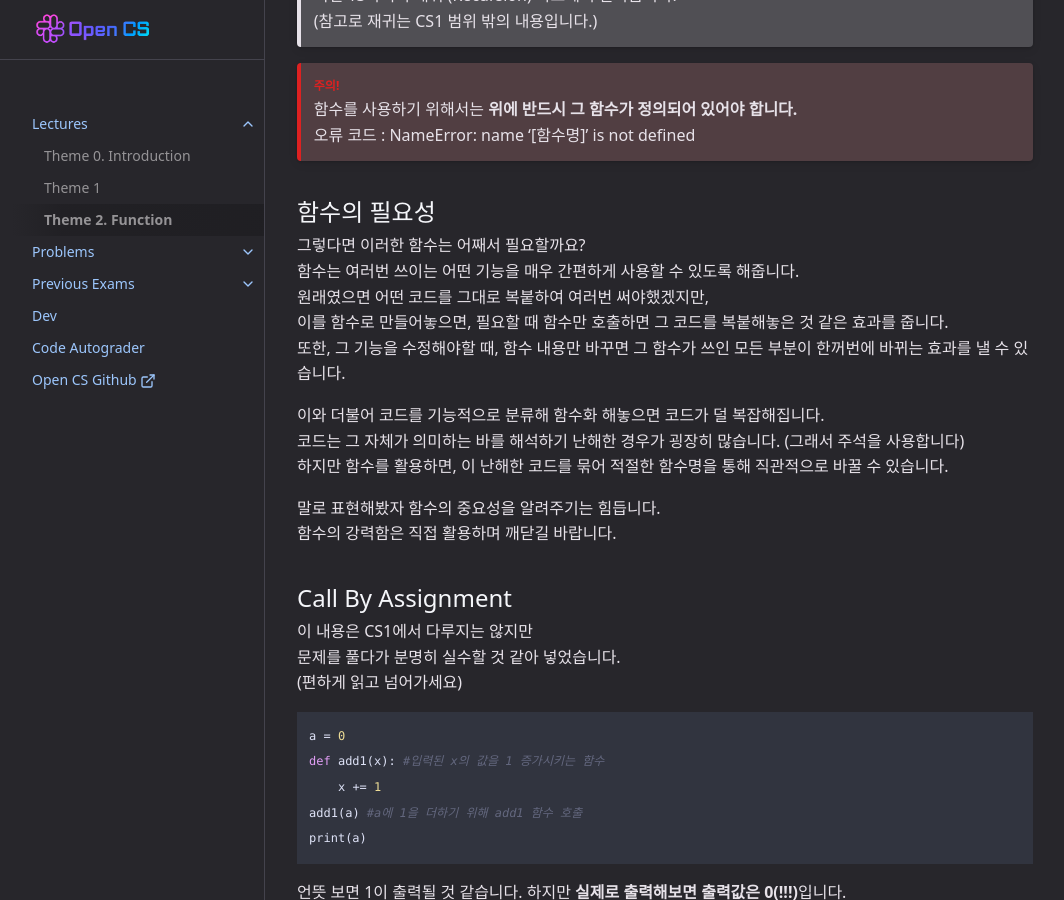
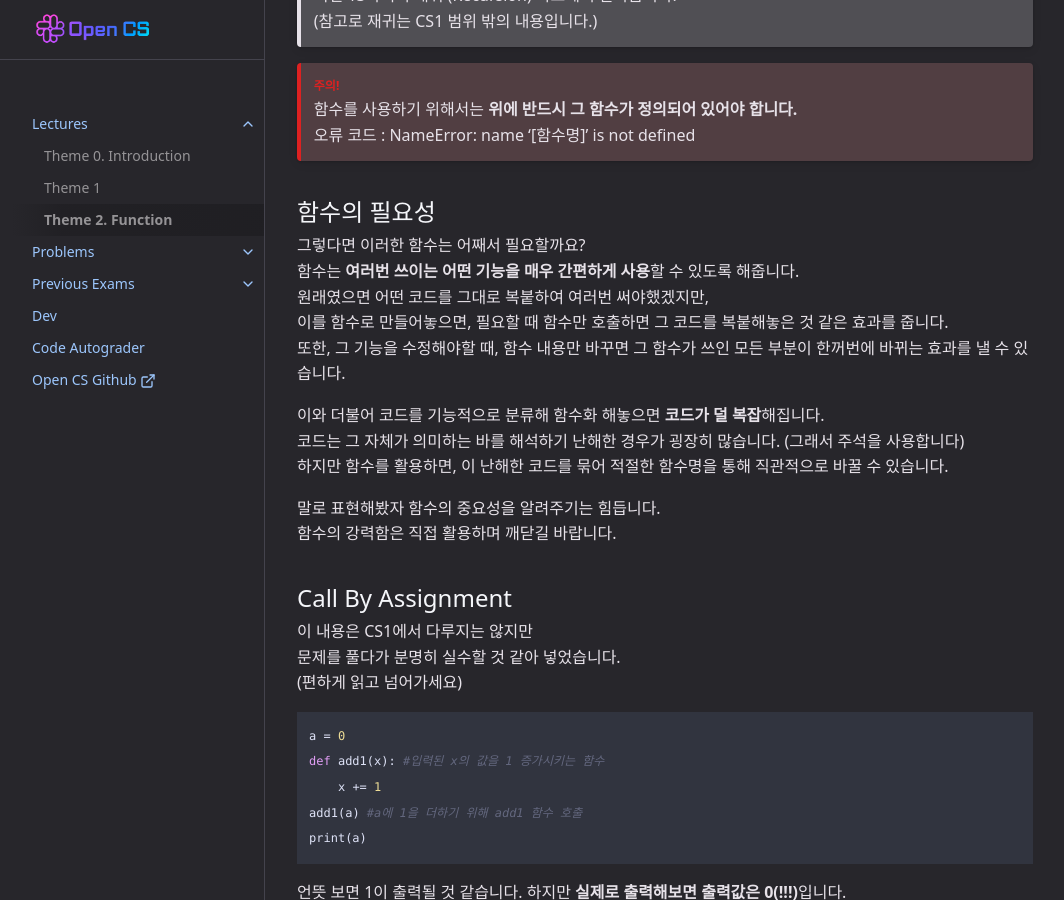
Before and after one commit to OpenCS-ksa/opencs-ksa.github.io, a Jekyll site: the page built from docs/Lectures/lecture2.md, in a window 1280 px wide and 900 px high, scrolled down 2777 px. Shown: the whole window, without its empty margins (107-1171 px from the left). Built offline with Jekyll 4.4.1, drawn with Linux system fonts in a browser that asks for light colours.

```diff
--- a/docs/Lectures/lecture2.md
+++ b/docs/Lectures/lecture2.md
@@ -117,12 +117,12 @@ result = 3 + 5
 
 ## 함수의 필요성
 그렇다면 이러한 함수는 어째서 필요할까요?
-함수는 여러번 쓰이는 어떤 기능을 매우 간편하게 사용할 수 있도록 해줍니다.
+함수는 **여러번 쓰이는 어떤 기능을 매우 간편하게 사용**할 수 있도록 해줍니다.
 원래였으면 어떤 코드를 그대로 복붙하여 여러번 써야했겠지만,
 이를 함수로 만들어놓으면, 필요할 때 함수만 호출하면 그 코드를 복붙해놓은 것 같은 효과를 줍니다.
 또한, 그 기능을 수정해야할 때, 함수 내용만 바꾸면 그 함수가 쓰인 모든 부분이 한꺼번에 바뀌는 효과를 낼 수 있습니다.
 
-이와 더불어 코드를 기능적으로 분류해 함수화 해놓으면 코드가 덜 복잡해집니다.
+이와 더불어 코드를 기능적으로 분류해 함수화 해놓으면 **코드가 덜 복잡**해집니다.
 코드는 그 자체가 의미하는 바를 해석하기 난해한 경우가 굉장히 많습니다. (그래서 주석을 사용합니다)
 하지만 함수를 활용하면, 이 난해한 코드를 묶어 적절한 함수명을 통해 직관적으로 바꿀 수 있습니다.
 
```
